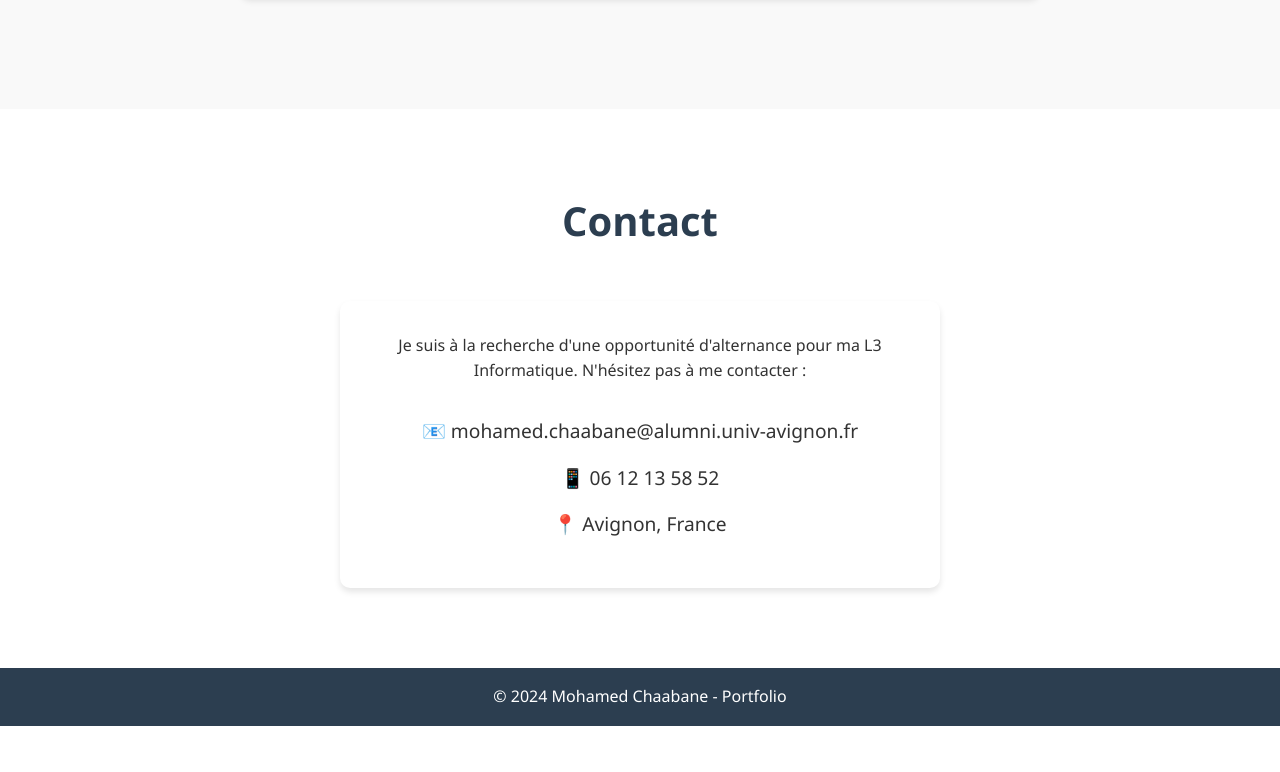
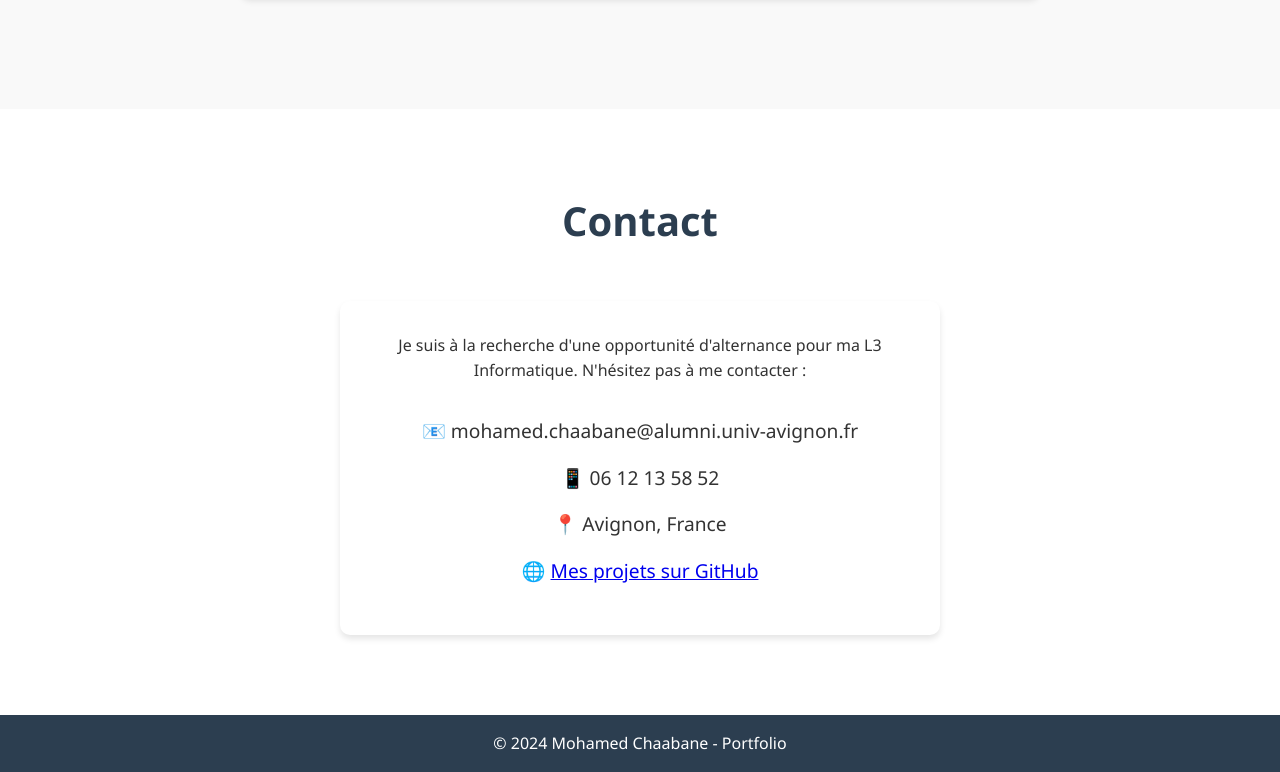
Before and after one commit to chaabaneInfo/PorteFolio, a website built with Vite: page index.html in a window 1280 px wide. Shown: the part 2500-3272 px from the top of the page. Before the commit the page ends 3226 px from the top, so only its background shows below. Built offline with nearby package versions, Linux system fonts and the light colour scheme.

Commit message:
add file for the portfolio site

```diff
--- a/index.html
+++ b/index.html
@@ -105,6 +105,7 @@
                 <p>📧 mohamed.chaabane@alumni.univ-avignon.fr</p>
                 <p>📱 06 12 13 58 52</p>
                 <p>📍 Avignon, France</p>
+                <p>🌐 <a href="https://github.com/votre-github" target="_blank">Mes projets sur GitHub</a></p>
             </div>
         </div>
     </section>
```
Also changed, not shown: 1 other file.
